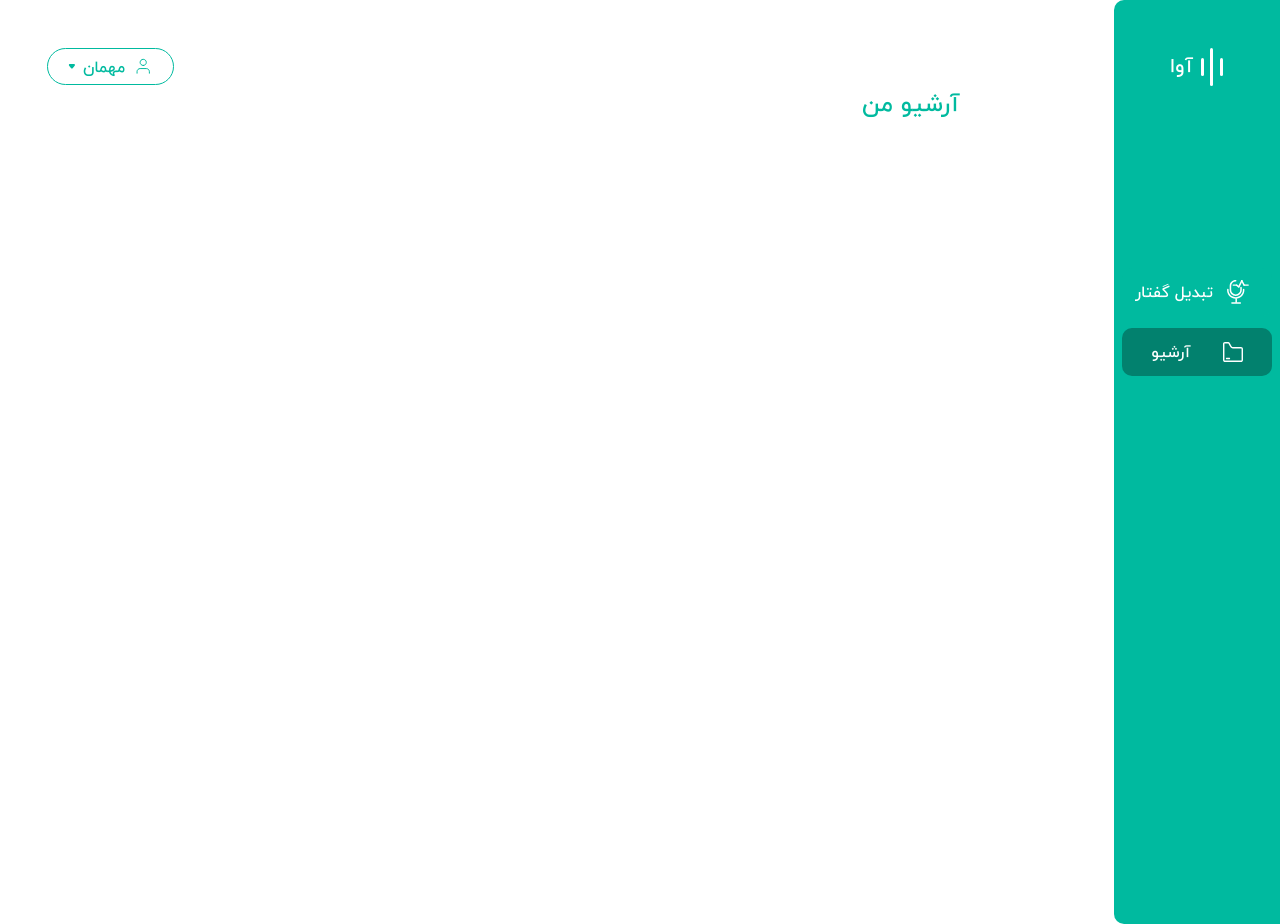
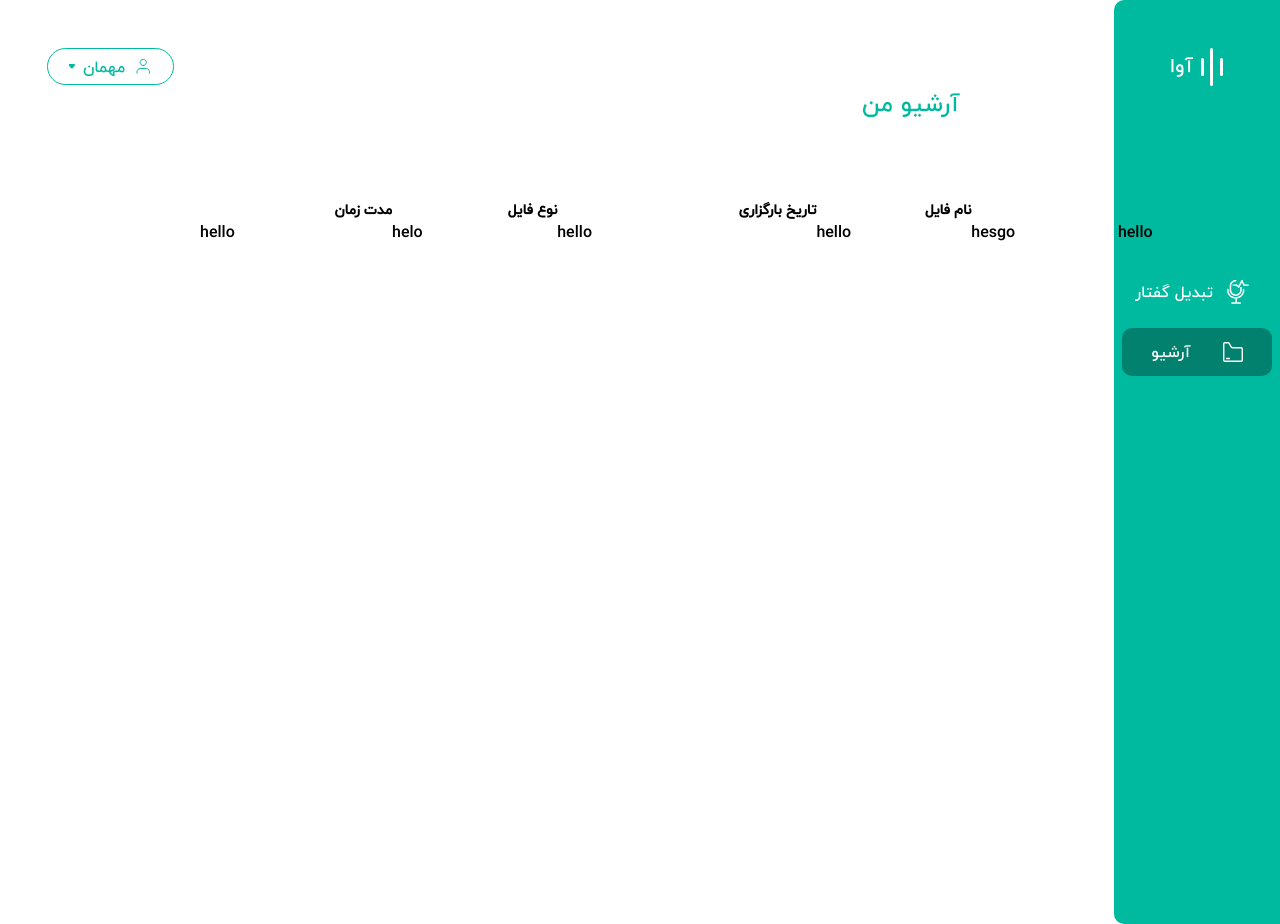
Before and after one commit to Hamid-Gholamreza/Ava, a React (Create React App) app: page /archive in a window 1280 px wide. Built offline with nearby package versions, Linux system fonts and the light colour scheme.

Commit message:
adding table and some refactoring

```diff
--- a/src/components/DropDownMenu.jsx
+++ b/src/components/DropDownMenu.jsx
@@ -1,4 +1,5 @@
 import React, {useState} from "react";
+import { Link } from "react-router-dom";
 import userIcon from '../icons/user_icon.svg';
 import dropIcon from '../icons/drop_icon.svg';
 import dropUpIcon from '../icons/drop_up_icon.svg';
@@ -64,7 +65,9 @@ function DropDownMenu(props) {
                                             <img src={logoutIcon} alt="" />
                                         </div>
                                         <div>
-                                            <p>خروج</p>
+                                            <Link>
+                                                <p>خروج</p>
+                                            </Link>
                                         </div>
                                     </div>
                                 </div>
--- /dev/null
+++ b/src/components/Table.jsx
@@ -0,0 +1,32 @@
+import React from "react";
+
+
+function Table() {
+
+    return(
+        <div>
+            <table className="table-auto text-black w-[1034px] rtl">
+                <thead>
+                    <tr className="rtl text-right text-sm font-thin">
+                        <th>مدت زمان</th>
+                        <th>نوع فایل</th>
+                        <th>تاریخ بارگزاری</th>
+                        <th>نام فایل</th>
+                    </tr>
+                </thead>
+                <tbody>
+                    <tr>
+                        <td>hello</td>
+                        <td>helo</td>
+                        <td>hello</td>
+                        <td>hello</td>
+                        <td>hesgo</td>
+                        <td>hello</td>
+                    </tr>
+                </tbody>
+            </table>
+        </div>
+    )
+}
+
+export default Table;
--- a/src/pages/Archive.jsx
+++ b/src/pages/Archive.jsx
@@ -1,6 +1,7 @@
 import React from "react";
 import DropDownMenu from "../components/DropDownMenu";
 import SideMenu from "../components/SideMenu";
+import Table from '../components/Table';
 
 
 function Archive() {
@@ -11,6 +12,9 @@ function Archive() {
                 <DropDownMenu type='account' />
             </div>
             <SideMenu clickedItem='archive' />
+            <div className="absolute top-[200px] left-[200px]">
+                <Table />
+            </div>
         </div>
     );
 }
--- a/src/pages/AudioToText.jsx
+++ b/src/pages/AudioToText.jsx
@@ -13,12 +13,14 @@ function AudioToText() {
                 <DropDownMenu type='account' />
             </div>
             <SideMenu clickedItem='audioToText' />
-            <div className="absolute top-[735px] left-[435px] w-[200px] h-[81px] flex flex-row-reverse justify-center items-center
+            <div className="absolute top-[725px] left-[435px] w-[179px] h-[81px] flex flex-row-reverse justify-center items-center
             gap-3" >
-                <div className="w-full h-full">
-                    <div className="w-full h-ful flex justify-center items-center gap-5 py-auto">
+                <div className="w-full h-full flex flex-row-reverse justify-center items-center box-border gap-3">
+                    <div>
+                        <p className="text-custom-color-2 text-sm rtl text-center">:زبان گفتار</p>
+                    </div>
+                    <div>
                         <DropDownMenu type='language' />
-                        <p className="h-full block text-custom-color-2 text-sm rtl">:زبان گفتار</p>
                     </div>
                 </div>
             </div>
```
